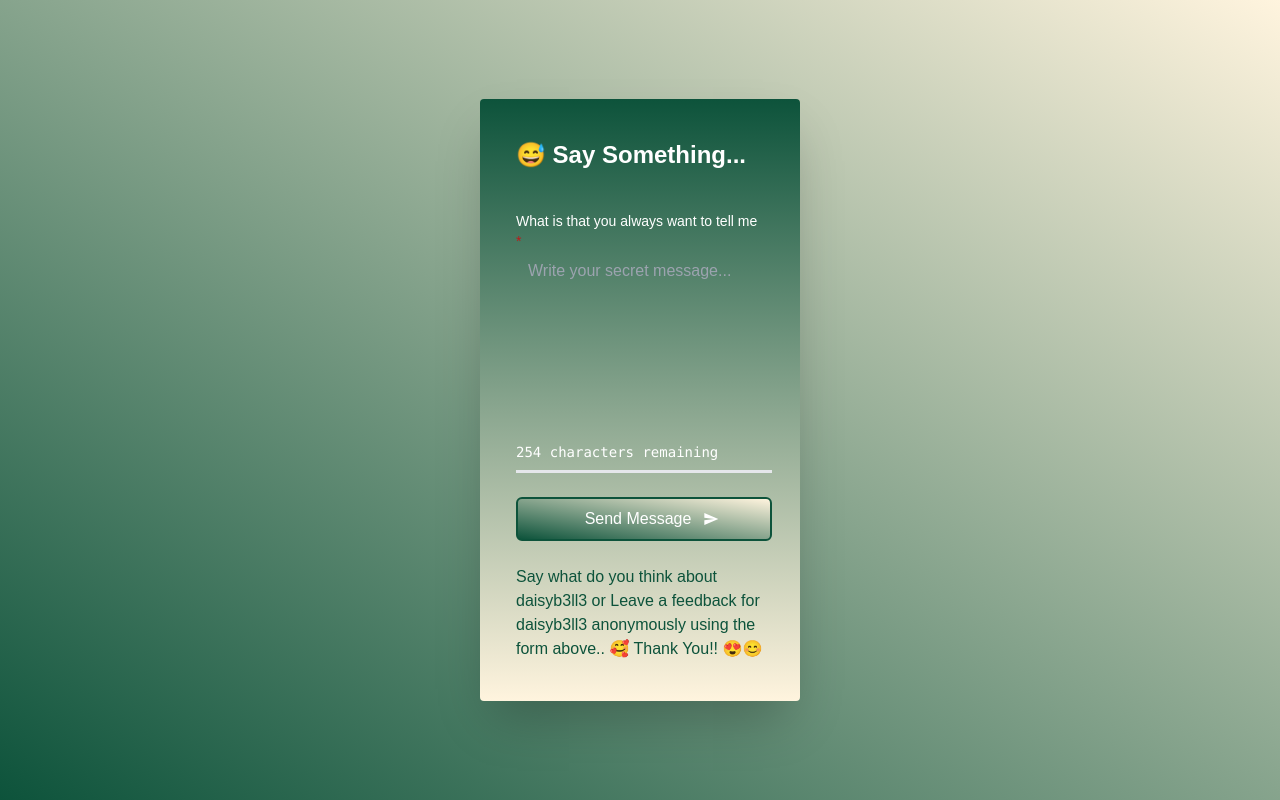
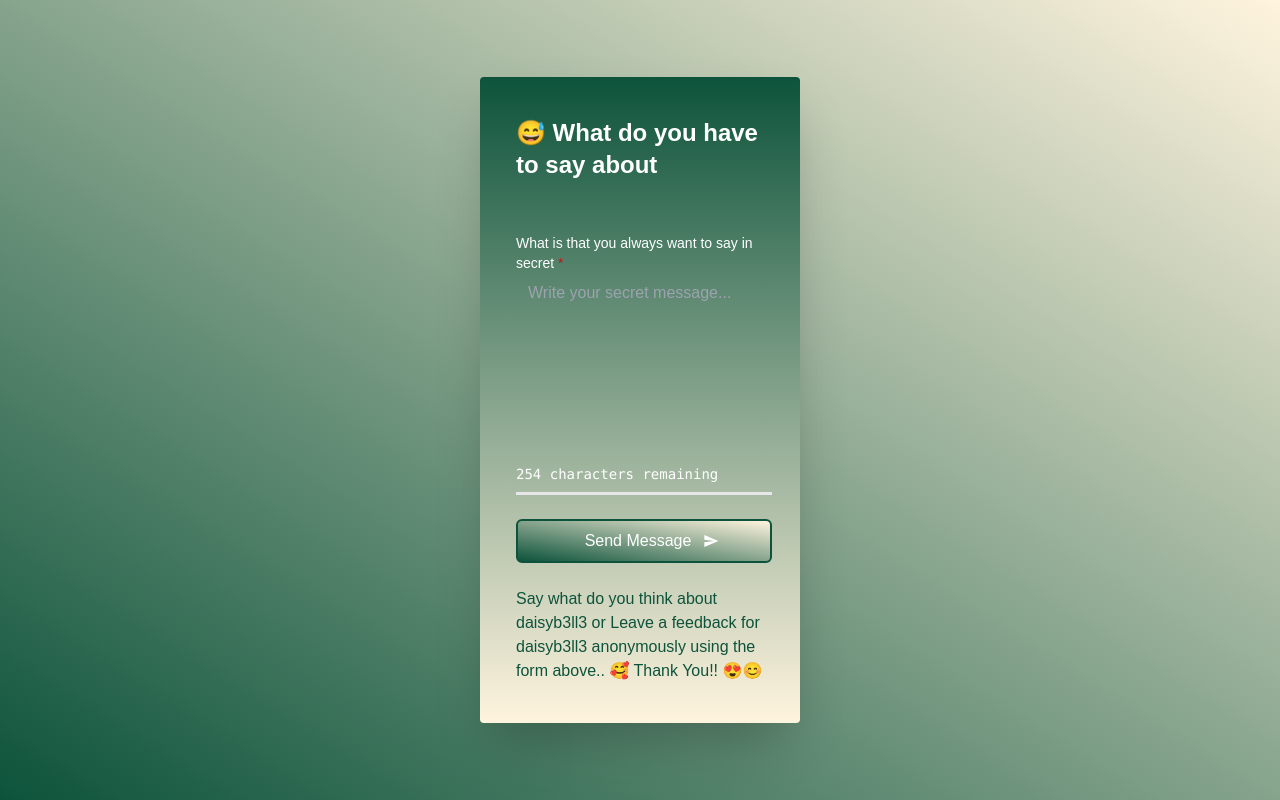
Before and after one commit to nsamedaisy/frontend-secretscribe, a Next.js app: page /write-message/1 in a window 1280 px wide. Built offline with nearby package versions, Linux system fonts and the light colour scheme; no server answers.

Commit message:
updates on writeMessage page

```diff
--- a/app/create-bucket/page.tsx
+++ b/app/create-bucket/page.tsx
@@ -1,3 +1,13 @@
+import React from 'react'
+
+const Page = () => {
+    return (
+        <div>Page</div>
+    )
+}
+
+export default Page
+
 // "use client"
 // import React, { useState } from 'react';
 // import axios from 'axios';
--- a/app/write-message/[bucket_id]/page.tsx
+++ b/app/write-message/[bucket_id]/page.tsx
@@ -1,4 +1,5 @@
 "use client"
+
 import Link from "next/link";
 import axios from 'axios';
 import { ChangeEvent, useEffect, useState } from "react";
@@ -67,14 +68,14 @@ export default function page() {
           <p className="text-sm font-extrabold text-lime-100 mb-4 flex justify-center">Message sent successfully 🎉 </p>
         )}
         <h1 className="text-2xl font-extrabold font-sans items-center mb-10">
-          😅 Say Something... <br />
-          <p className="text-xl italic">{bucket ? `about: ${bucket.title}` : ''}</p>
+          😅 What do you have to say about
+          <p className="text-xl font-marker flex items-center justify-center mt-3 font-normal">{bucket ? `${bucket.title}` : ''}</p>
         </h1>
 
         {/* Write secret message */}
         <form onSubmit={sendMessage}>
           <div className="">
-            <p className="text-sm">What is that you always want to tell me <span className="text-red-700">*</span></p>
+            <p className="text-sm">What is that you always want to say in secret <span className="text-red-700">*</span></p>
             <fieldset className="border-none">
               <textarea
                 className="w-full h-40 px-3 py-2 bg-transparent text-white resize-none focus:outline-none"
```
